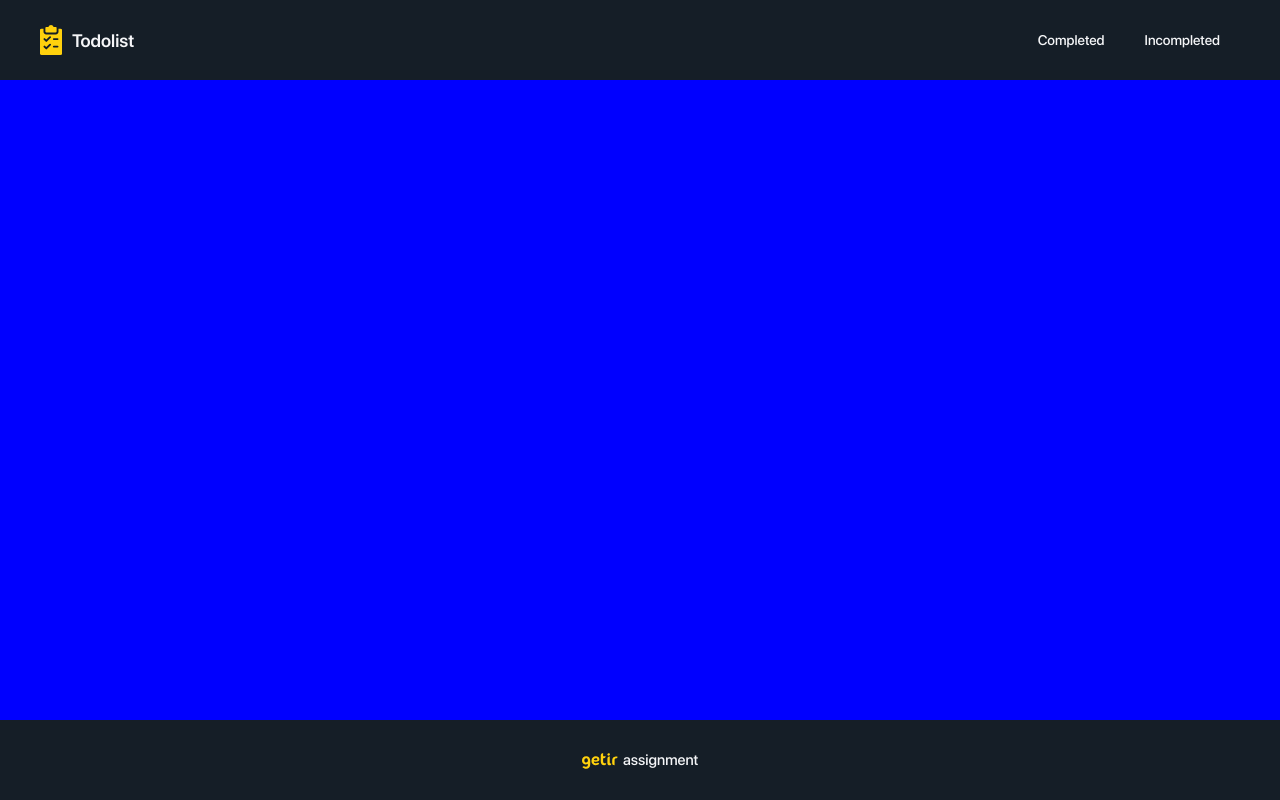
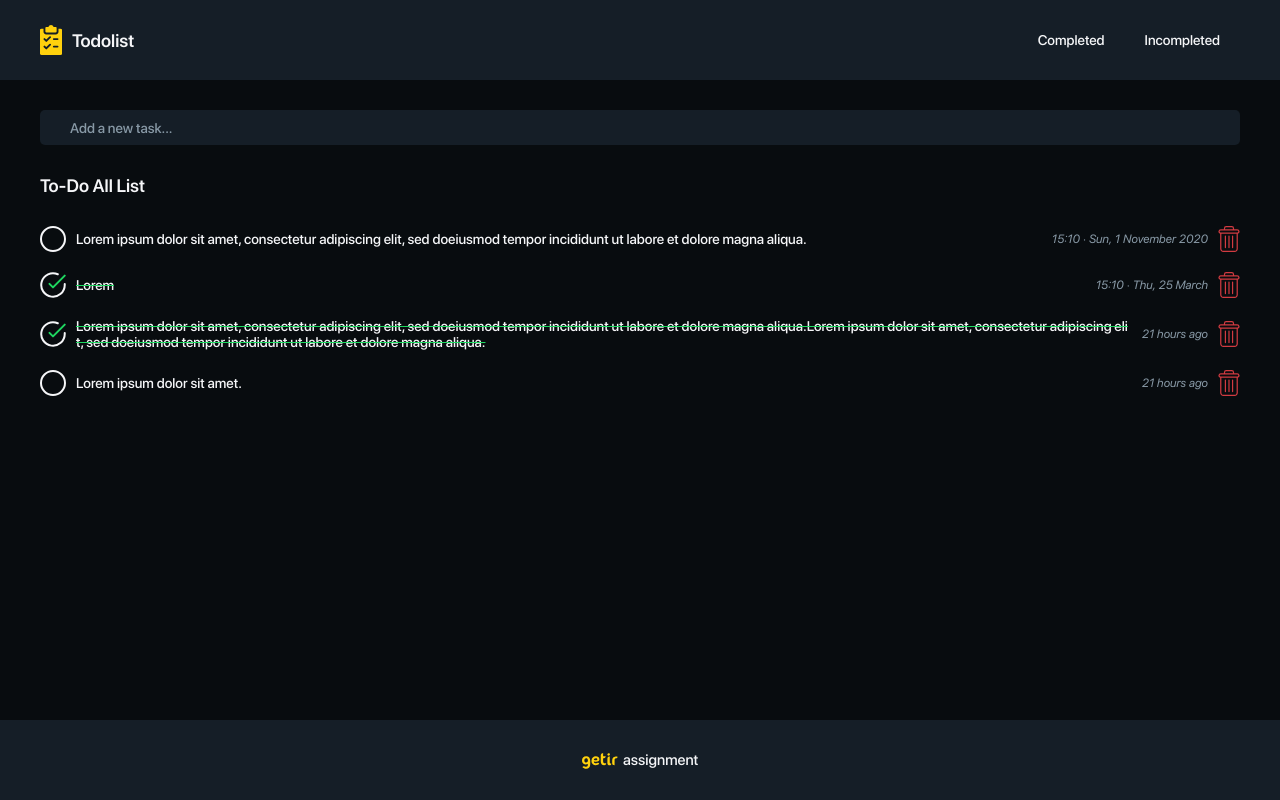
Before and after one commit to bigman1208000/TodolistReact, a Next.js app: page / in a window 1280 px wide. Built offline with nearby package versions, Linux system fonts and the light colour scheme.

Commit message:
created page contents

```diff
--- /dev/null
+++ b/components/CompletedPageContent/index.module.css
@@ -0,0 +1,19 @@
+.root {
+  display: flex;
+  flex-direction: column;
+  justify-content: flex-start;
+  align-items: center;
+  padding: 0px 40px 0px 40px;
+}
+
+.title {
+  width: 100%;
+  text-align: start;
+  margin: 30px 0px 30px 0px;
+  font-size: 18px;
+  font-family: SFProDisplay-SemiBold;
+}
+
+.taskCard {
+  margin-bottom: 20px;
+}
--- a/components/Header/index.js
+++ b/components/Header/index.js
@@ -1,10 +1,9 @@
 import React from 'react';
-import cn from 'classnames';
 
 //styles
 import styles from './index.module.css';
 
-//components - styled-system
+//components
 import Logo from '../Logo/index';
 import Navigation from '../Navigation/index';
 
--- /dev/null
+++ b/components/HomePageContent/index.js
@@ -0,0 +1,29 @@
+import React from 'react';
+
+//styles
+import styles from './index.module.css';
+
+//components
+import AddTaskBar from '../AddTaskBar/index';
+import TaskCard from '../TaskCard/index';
+
+//components - styled-system
+import Box from '../StyledSystem/box';
+import Text from '../StyledSystem/text';
+
+//test data
+import tasks from '../../testData';
+
+function HomePageContent() {
+  return (
+    <Box className={styles.root}>
+      <AddTaskBar className={styles.addTaskBar} />
+      <Text className={styles.todoAllListText}>To-Do All List</Text>
+      {tasks.map((task) => (
+        <TaskCard task={task} className={styles.taskCard} />
+      ))}
+    </Box>
+  );
+}
+
+export default HomePageContent;
--- /dev/null
+++ b/components/HomePageContent/index.module.css
@@ -0,0 +1,25 @@
+.root {
+  display: flex;
+  flex-direction: column;
+  justify-content: flex-start;
+  align-items: center;
+  padding: 0px 40px 0px 40px;
+}
+
+.addTaskBar {
+  display: flex;
+  width: 100%;
+  margin-top: 30px;
+}
+
+.todoAllListText {
+  width: 100%;
+  text-align: start;
+  margin: 30px 0px 30px 0px;
+  font-size: 18px;
+  font-family: SFProDisplay-SemiBold;
+}
+
+.taskCard {
+  margin-bottom: 20px;
+}
--- /dev/null
+++ b/components/IncompletedPageContent/index.module.css
@@ -0,0 +1,19 @@
+.root {
+  display: flex;
+  flex-direction: column;
+  justify-content: flex-start;
+  align-items: center;
+  padding: 0px 40px 0px 40px;
+}
+
+.title {
+  width: 100%;
+  text-align: start;
+  margin: 30px 0px 30px 0px;
+  font-size: 18px;
+  font-family: SFProDisplay-SemiBold;
+}
+
+.taskCard {
+  margin-bottom: 20px;
+}
--- a/components/TaskCard/index.js
+++ b/components/TaskCard/index.js
@@ -1,4 +1,5 @@
 import React, { useState } from 'react';
+import cn from 'classnames';
 
 //styles
 import styles from './index.module.css';
@@ -14,7 +15,7 @@ import Button from '../StyledSystem/button';
 //components - icons
 import * as Icons from '../Icons';
 
-function TaskCard({ task }) {
+function TaskCard({ className, task }) {
   const [isCompleted, setIsCompleted] = useState(task.isCompleted);
 
   const removeTask = () => {
@@ -26,7 +27,7 @@ function TaskCard({ task }) {
   };
 
   return (
-    <Box className={styles.root}>
+    <Box className={cn(styles.root, className)}>
       <Button
         className={styles.leftContent}
         onClick={() => {
--- a/pages/completed.js
+++ b/pages/completed.js
@@ -4,15 +4,13 @@ import React from 'react';
 import Layout from '../components/Layout/index';
 import Header from '../components/Header/index';
 import Footer from '../components/Footer/index';
-
-//components - styled-system
-import Box from '../components/StyledSystem/box';
+import Content from '../components/CompletedPageContent/index';
 
 function CompletedPage() {
   return (
     <Layout>
       <Header selectedPage="completed" />
-      <Box bg="blue" />
+      <Content />
       <Footer />
     </Layout>
   );
--- a/pages/incompleted.js
+++ b/pages/incompleted.js
@@ -4,15 +4,13 @@ import React from 'react';
 import Layout from '../components/Layout/index';
 import Header from '../components/Header/index';
 import Footer from '../components/Footer/index';
-
-//components - styled-system
-import Box from '../components/StyledSystem/box';
+import Content from '../components/IncompletedPageContent/index';
 
 function IncompletedPage() {
   return (
     <Layout>
       <Header selectedPage="incompleted" />
-      <Box bg="blue" />
+      <Content />
       <Footer />
     </Layout>
   );
--- a/pages/index.js
+++ b/pages/index.js
@@ -4,15 +4,13 @@ import React from 'react';
 import Layout from '../components/Layout/index';
 import Header from '../components/Header/index';
 import Footer from '../components/Footer/index';
-
-//components - styled-system
-import Box from '../components/StyledSystem/box';
+import Content from '../components/HomePageContent/index';
 
 function HomePage() {
   return (
     <Layout>
       <Header />
-      <Box bg="blue" />
+      <Content />
       <Footer />
     </Layout>
   );
--- /dev/null
+++ b/testData.js
@@ -0,0 +1,30 @@
+const tasks = [
+  {
+    _id: 1,
+    description:
+      'Lorem ipsum dolor sit amet, consectetur adipiscing elit, sed doeiusmod tempor incididunt ut labore et dolore magna aliqua.',
+    isCompleted: false,
+    created_at: new Date('2020-11-01T15:10:18.164+00:00'),
+  },
+  {
+    _id: 2,
+    description: 'Lorem',
+    isCompleted: true,
+    created_at: new Date('2021-03-25T15:10:18.164+00:00'),
+  },
+  {
+    _id: 3,
+    description:
+      'Lorem ipsum dolor sit amet, consectetur adipiscing elit, sed doeiusmod tempor incididunt ut labore et dolore magna aliqua.Lorem ipsum dolor sit amet, consectetur adipiscing elit, sed doeiusmod tempor incididunt ut labore et dolore magna aliqua.',
+    isCompleted: true,
+    created_at: new Date('2021-04-07T15:10:18.164+00:00'),
+  },
+  {
+    _id: 4,
+    description: 'Lorem ipsum dolor sit amet.',
+    isCompleted: false,
+    created_at: new Date('2021-04-07T15:10:18.164+00:00'),
+  },
+];
+
+export default tasks;
```
Also changed, not shown: components/CompletedPageContent/index.js (added, +30 -0 lines), components/IncompletedPageContent/index.js (added, +30 -0 lines).
